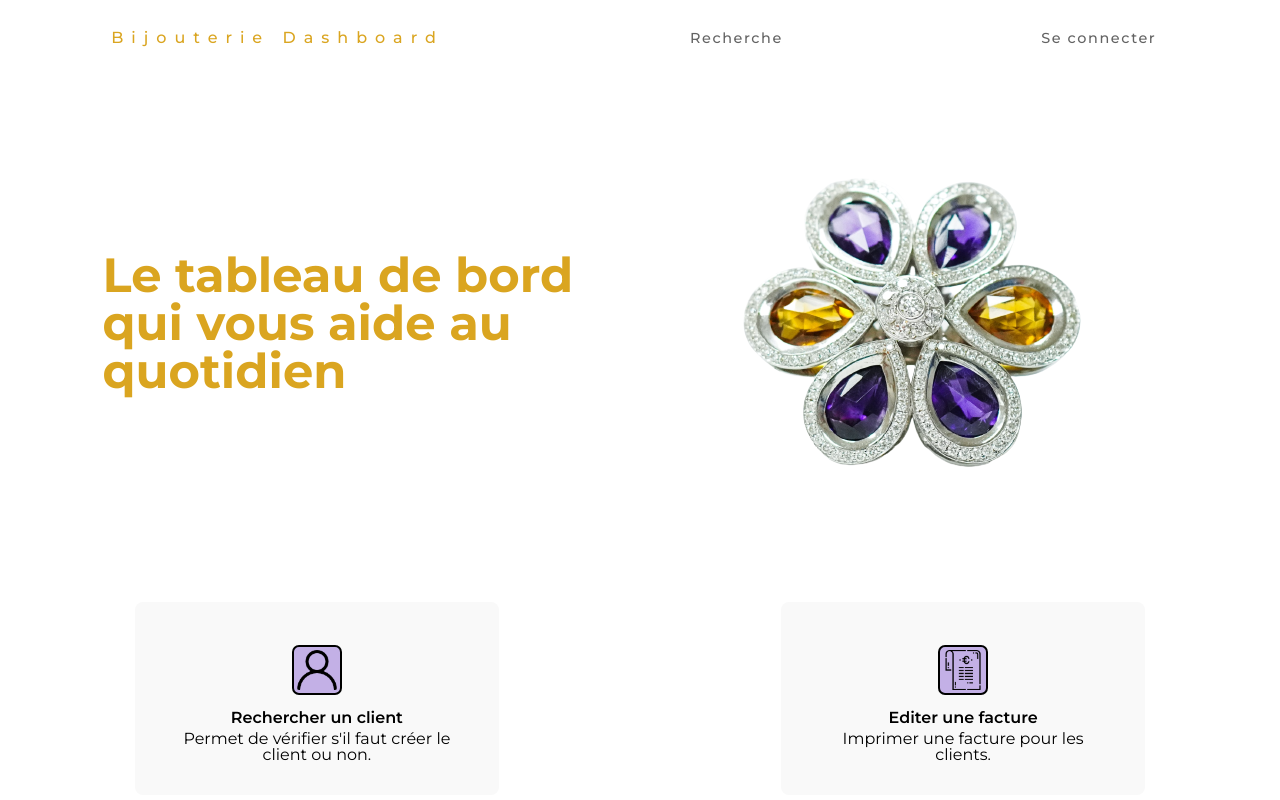
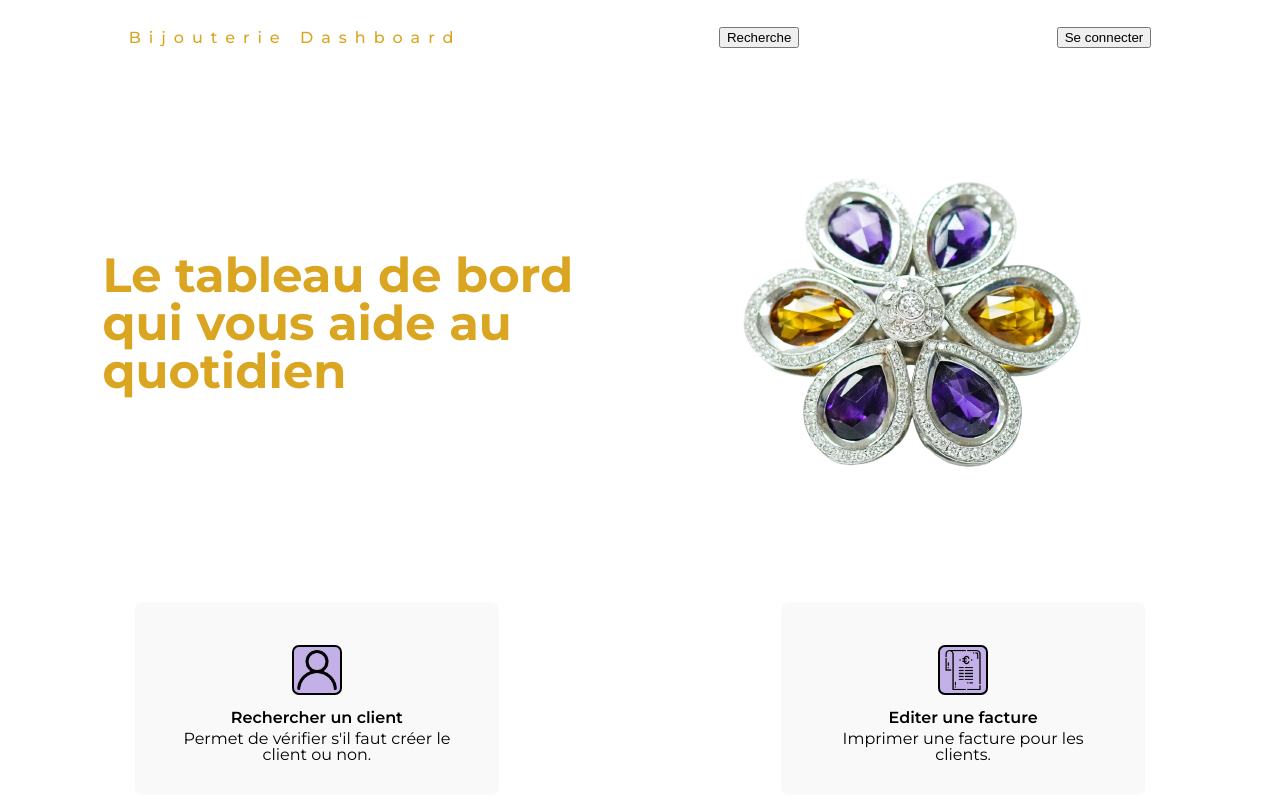
Before and after one commit to 1221139141/dashboard_jewelry, a JavaScript app: page / in a window 1280 px wide. Shown: the top 800 px of the page. Built offline with nearby package versions, Linux system fonts and the light colour scheme; the HTML template or start-up script is replaced by a standard one.

Commit message:
correction buttons navbar

```diff
--- a/src/components/button-navbar/ButtonNavbar.css
+++ b/src/components/button-navbar/ButtonNavbar.css
@@ -1,4 +1,4 @@
-.buttonNavbar {
+.buttonNavbar>button {
     background-color: #FFFFFF;
     color: #636363;
     height: 40px;
```
